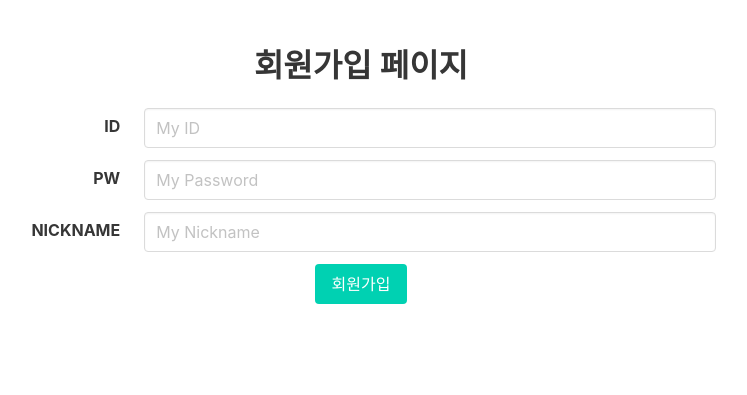
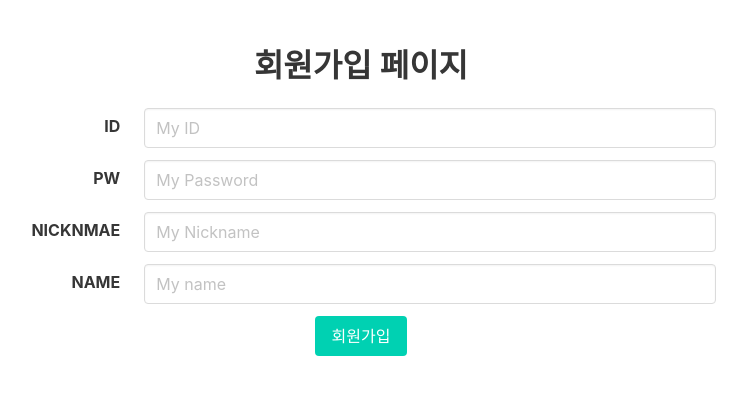
Before and after one commit to wonbbnote/insta_clonecoding, a Flask app: template templates/register.html in a window 1280 px wide. Shown: the top 395 px of the page, without its empty margins (279-1026 px from the left). Run offline with Flask 2, Linux system fonts and the light colour scheme; the template is opened without the code that fills it, so the values that code supplies are empty; some libraries are stand-ins or nearby versions.

Commit message:
FEAT : 2개의 파일 수정 (app.py, register.html) user테이블에 name필드를 추가하였습니다.

```diff
--- a/app.py
+++ b/app.py
@@ -1,11 +1,10 @@
-from flask import Flask, render_template, jsonify, request, session, redirect, url_for
+from flask import Flask, render_template, request, jsonify, session, redirect, url_for
+from pymongo import MongoClient
+
+client = MongoClient('localhost', 27017)
+db = client.insta
 
 app = Flask(__name__)
-
-from pymongo import MongoClient
-
-client = MongoClient('mongodb://3.34.44.93', 27017, username="sparta", password="woowa")
-db = client.dbsparta_plus_week4
 
 # JWT 토큰을 만들 때 필요한 비밀문자열입니다. 아무거나 입력해도 괜찮습니다.
 # 이 문자열은 서버만 알고있기 때문에, 내 서버에서만 토큰을 인코딩(=만들기)/디코딩(=풀기) 할 수 있습니다.
@@ -21,42 +20,58 @@ import datetime
 # 그렇지 않으면, 개발자(=나)가 회원들의 비밀번호를 볼 수 있으니까요.^^;
 import hashlib
 
+#########################################################################
 
-#################################
-##  HTML을 주는 부분             ##
-#################################
+#### HTML 화면 보여주기 ####
+
+# 로그인 상태 페이지?
 @app.route('/')
 def home():
-		# 현재 이용자의 컴퓨터에 저장된 cookie 에서 mytoken 을 가져옵니다.
+    # 현재 이용자의 컴퓨터에 저장된 cookie 에서 mytoken 을 가져옵니다.
     token_receive = request.cookies.get('mytoken')
     try:
-				# 암호화되어있는 token의 값을 우리가 사용할 수 있도록 디코딩(암호화 풀기)해줍니다!
+        # 암호화되어있는 token의 값을 우리가 사용할 수 있도록 디코딩(암호화 풀기)해줍니다!
         payload = jwt.decode(token_receive, SECRET_KEY, algorithms=['HS256'])
         user_info = db.user.find_one({"id": payload['id']})
         return render_template('index.html', nickname=user_info["nick"])
-		# 만약 해당 token의 로그인 시간이 만료되었다면, 아래와 같은 코드를 실행합니다.
+    # 만약 해당 token의 로그인 시간이 만료되었다면, 아래와 같은 코드를 실행합니다.
     except jwt.ExpiredSignatureError:
         return redirect(url_for("login", msg="로그인 시간이 만료되었습니다."))
     except jwt.exceptions.DecodeError:
-		# 만약 해당 token이 올바르게 디코딩되지 않는다면, 아래와 같은 코드를 실행합니다.
+        # 만약 해당 token이 올바르게 디코딩되지 않는다면, 아래와 같은 코드를 실행합니다.
         return redirect(url_for("login", msg="로그인 정보가 존재하지 않습니다."))
 
-
+# 로그인 페이지
 @app.route('/login')
 def login():
     msg = request.args.get("msg")
     return render_template('login.html', msg=msg)
 
-
+# 회원가입 페이지
 @app.route('/register')
 def register():
     return render_template('register.html')
 
+# 메인 페이지
+@app.route('/mainpage')
+def mainpage():
+    return render_template('mainpage.html')
 
-#################################
-##  로그인을 위한 API            ##
-#################################
+# comment 상세 페이지?
+@app.route('/detail/<keyword>')
+def detail(keyword):
+    return render_template("comment.html", word=keyword)
 
+# 마이 페이지
+@app.route('/mypage')
+def mypage():
+    return render_template('mypage.html')
+
+
+#######################################################################################
+#### API 역할을 하는 부분 ####
+
+# 김성호
 # [회원가입 API]
 # id, pw, nickname을 받아서, mongoDB에 저장합니다.
 # 저장하기 전에, pw를 sha256 방법(=단방향 암호화. 풀어볼 수 없음)으로 암호화해서 저장합니다.
@@ -65,10 +80,11 @@ def api_register():
     id_receive = request.form['id_give']
     pw_receive = request.form['pw_give']
     nickname_receive = request.form['nickname_give']
+    name_receive = request.form['name_give']
 
     pw_hash = hashlib.sha256(pw_receive.encode('utf-8')).hexdigest()
 
-    db.user.insert_one({'id': id_receive, 'pw': pw_hash, 'nick': nickname_receive})
+    db.user.insert_one({'id': id_receive, 'pw': pw_hash, 'nick': nickname_receive, 'name' : name_receive})
 
     return jsonify({'result': 'success'})
 
@@ -94,7 +110,7 @@ def api_login():
         # exp에는 만료시간을 넣어줍니다. 만료시간이 지나면, 시크릿키로 토큰을 풀 때 만료되었다고 에러가 납니다.
         payload = {
             'id': id_receive,
-            'exp': datetime.datetime.utcnow() + datetime.timedelta(seconds=5)
+            'exp': datetime.datetime.utcnow() + datetime.timedelta(seconds=5000)
         }
         token = jwt.encode(payload, SECRET_KEY, algorithm='HS256')
 
@@ -132,6 +148,45 @@ def api_valid():
     except jwt.exceptions.DecodeError:
         return jsonify({'result': 'fail', 'msg': '로그인 정보가 존재하지 않습니다.'})
 
+######################################################################################
+# 김주훈
+
+######################################################################################
+# 박진우
+
+
+######################################################################################
+# 최희원
+# 팔로우 => POST
+@app.route('/api/follow', methods=['POST'])
+def test_post():
+    userid_receive = request.form['userid_give']
+    followid_receive = request.form['followid_give']
+    # userid의 팔로우 DB 안 follow키 리스트에 팔로우id추가
+    doc = {
+        'user_id': userid_receive,
+        'follow_id': followid_receive
+    }
+    db.follower.insert_one(doc)
+    # 유저id 팔로우 DB에 팔로우 id 추가
+    # 팔로우한 id 팔로우DB에 팔로잉 id 추가
+    return jsonify({'result': 'success', 'msg': '팔로우했다'})
+
+
+# 팔로우 취소 => POST
+@app.route('/api/unfollow', methods=['POST'])
+def test_cancel():
+    userid_receive = request.form['userid_give']
+    unfollowid_receive = request.form['unfollowid_give']
+    db.follower.delete_one({'user_id': userid_receive, 'follow_id': unfollowid_receive})
+    return jsonify({'result': 'success', 'msg': '언팔로우 했따'})
+
+# 팔로워 및 팔로잉 수 조회 => GET
+@app.route('/api/following', methods=['GET'])
+def test_get():
+    follower = list(db.follower.find({'user_id': '특정 닉네임'}, {'_id': False}))
+    return jsonify({'follower': len(follower)})
+
 
 if __name__ == '__main__':
     app.run('0.0.0.0', port=5000, debug=True)
--- a/templates/register.html
+++ b/templates/register.html
@@ -26,7 +26,8 @@
                 data: {
                     id_give: $('#userid').val(),
                     pw_give: $('#userpw').val(),
-                        nickname_give: $('#usernick').val()
+                    nickname_give: $('#usernick').val(),
+                    name_give: $('#username').val()
                 },
                 success: function (response) {
                     if (response['result'] == 'success') {
@@ -72,7 +73,7 @@
         </div>
         <div class="field is-horizontal">
             <div class="field-label is-normal">
-                        <label class="label" for="usernick">NICKNAME</label>
+                <label class="label" for="usernick">NICKNMAE</label>
             </div>
             <div class="field-body">
                 <div class="field">
@@ -82,6 +83,18 @@
                 </div>
             </div>
         </div>
+        <div class="field is-horizontal">
+            <div class="field-label is-normal">
+                <label class="label" for="usernick">NAME</label>
+            </div>
+            <div class="field-body">
+                <div class="field">
+                    <div class="control">
+                        <input type="text" class="input" id="username" placeholder="My name">
+                    </div>
+                </div>
+            </div>
+        </div>
         <button class="button is-primary" onclick="register()">회원가입</button>
     </div>
 </div>
```
Lines whose indentation alone changed are shown as unchanged.
